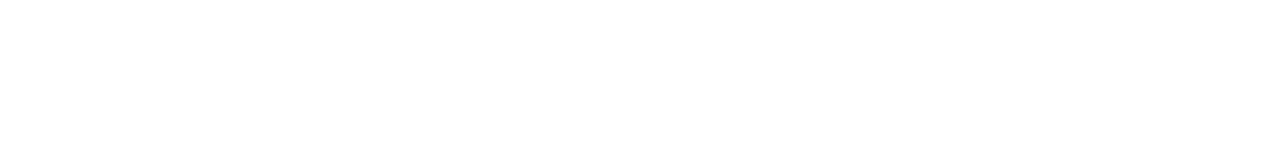
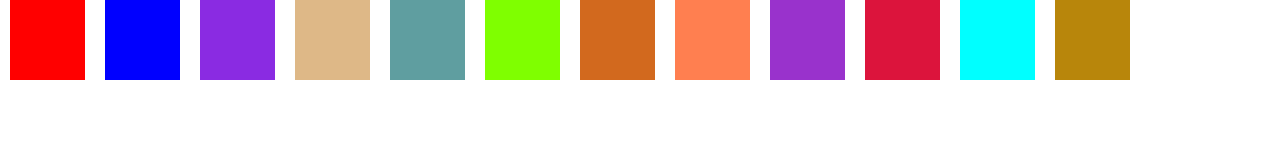
Before and after one commit to Drew-Daniels/grid, a plain HTML site: page demo.html in a window 1280 px wide. Drawn offline with Linux system fonts and the light colour scheme.

Commit message:
Created debug grid, downloaded new Bandcamp favicon icon and have begun building out test html code.

```diff
--- a/grid.css
+++ b/assets/stylesheets/grid.css
@@ -47,3 +47,73 @@ table {
 	border-spacing: 0;
 }
 /* CSS RESET ^ */
+/* Framework Code */
+html {
+    box-sizing: border-box;
+  }
+
+  *,
+  *:before,
+  *:after {
+    box-sizing: inherit;
+  }
+/* .container class is used to determine the max width of the grid */
+.container {
+	max-width: 1140px;
+	display: flex;
+}
+/* debug grid units */
+.db-g1 {
+    background-color: red;
+}
+.db-g2 {
+    background-color: blue;
+}
+.db-g3 {
+	background-color: blueviolet;
+}
+.db-g4 {
+	background-color: burlywood;
+}
+.db-g5 {
+	background-color: cadetblue;
+}
+.db-g6 {
+	background-color: chartreuse;
+}
+.db-g7 {
+	background-color: chocolate;
+}
+.db-g8 {
+	background-color: coral;
+}
+.db-g9 {
+	background-color: darkorchid;
+}
+.db-g10 {
+	background-color: crimson;
+}
+.db-g11 {
+	background-color: cyan;
+}
+.db-g12 {
+	background-color: darkgoldenrod;
+}
+/* TODO install SASS or another preprocessor to save values in variables
+and make calculations more maintable */
+.grid-base {
+	display: flex;
+	width: 100%;
+}
+.grid-debug .col {
+	width: calc((100% - 20px * 12) / 12);
+	height: 80px;
+	margin-right: 10px;
+	margin-left: 10px;
+}
+.two-col-grid .col{
+    width: 50%;
+}
+.three-col-grid .col {
+	width: 33.333%;
+}
--- a/demo.html
+++ b/demo.html
@@ -3,13 +3,29 @@
     <head>
         <meta charset="utf-8">
         <title>Bandcamp</title>
+        <link rel="stylesheet" href="assets/stylesheets/grid.css">
+        <link rel="shortcut icon" href="assets/icons/logo.png">
     </head>
     <body>
         <header>
-
         </header>
         <main>
-
+            <div class="container">
+                <div class="grid-base grid-debug">
+                    <div class="col db-g1"></div>
+                    <div class="col db-g2"></div>
+                    <div class="col db-g3"></div>
+                    <div class="col db-g4"></div>
+                    <div class="col db-g5"></div>
+                    <div class="col db-g6"></div>
+                    <div class="col db-g7"></div>
+                    <div class="col db-g8"></div>
+                    <div class="col db-g9"></div>
+                    <div class="col db-g10"></div>
+                    <div class="col db-g11"></div>
+                    <div class="col db-g12"></div>
+                  </div>
+            </div>
         </main>
         <footer>
 
```
Also changed, not shown: assets/icons/logo.png (added), 2 other files.
